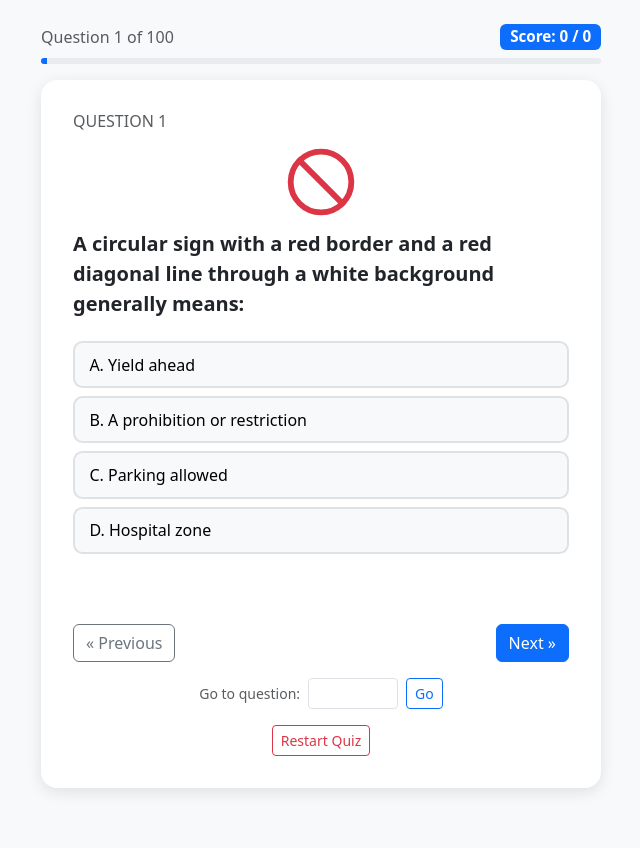
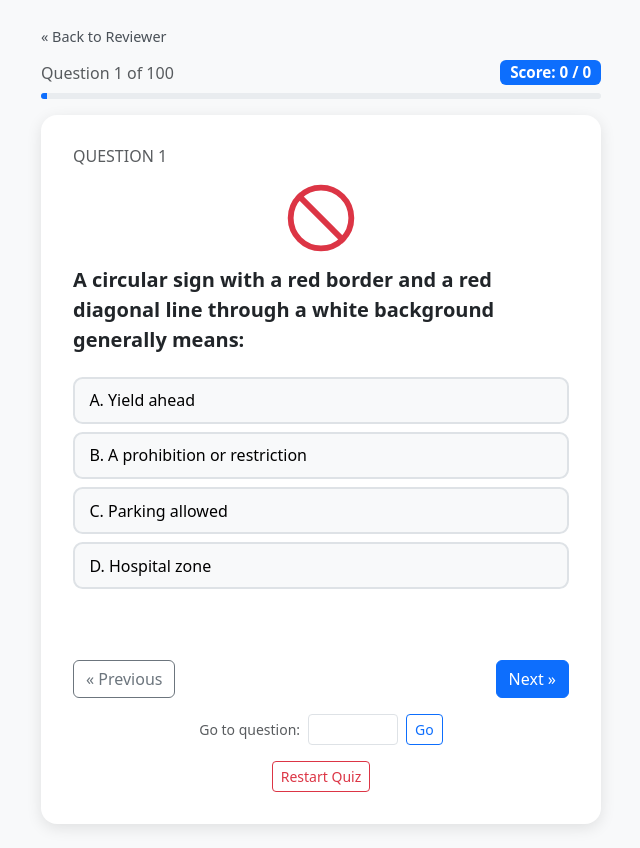
Before and after one commit to jktiempo269-com/reviewer, a website: page test.html in a window 1280 px wide. Shown: the whole page, without its empty margins (319-959 px from the left). Before the commit the page ends 812 px from the top, so only its background shows below. Drawn offline with nearby package versions, Linux system fonts and the light colour scheme.

Commit message:
Added new Features

```diff
--- a/test.html
+++ b/test.html
@@ -8,6 +8,21 @@
 <style>
   body {
     background-color: #f8f9fa;
+  }
+
+  .back-link {
+    align-self: flex-start;
+    margin-bottom: 0.75rem;
+    text-decoration: none;
+    color: #495057;
+    font-size: 0.9rem;
+    display: inline-flex;
+    align-items: center;
+    gap: 0.35rem;
+  }
+
+  .back-link:hover {
+    color: #0d6efd;
   }
 
   .scene {
@@ -121,6 +136,8 @@
 
   <div class="scene">
 
+    <a href="index.html" class="back-link">&laquo; Back to Reviewer</a>
+
     <div class="d-flex justify-content-between align-items-center mb-2">
       <p class="text-muted mb-0" id="progress">Question 1 of 100</p>
       <span class="badge bg-primary score-badge" id="scoreBadge">Score: 0 / 0</span>
@@ -161,6 +178,9 @@
       <p class="fs-1 fw-bold mb-1" id="finalScore"></p>
       <p class="text-muted mb-4" id="finalPercent"></p>
       <button class="btn btn-primary" id="restartFromResultsBtn">Restart Quiz</button>
+      <div class="mt-3">
+        <a href="reviewer-landing.html" class="back-link justify-content-center">&laquo; Back to Reviewer</a>
+      </div>
     </div>
 
   </div>
```
Also changed, not shown: flashcards.html (+17 -0 lines).
